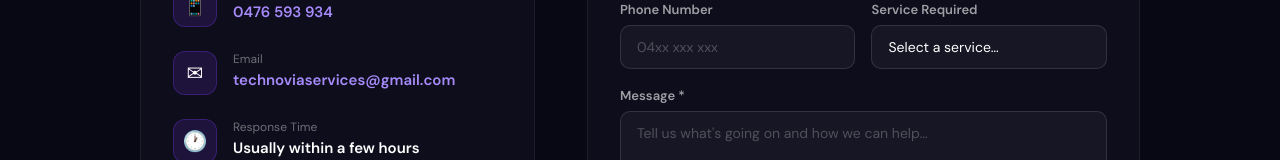
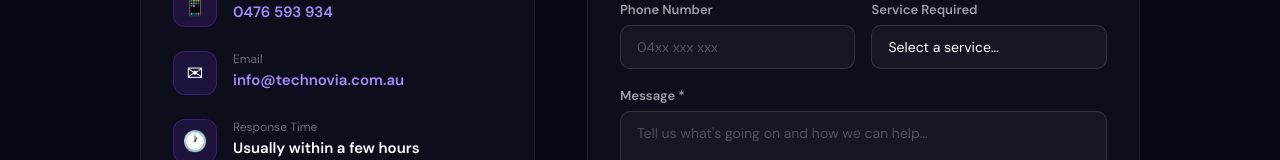
Before and after one commit to KrishanHimesh/Technovia, a React (Vite) app: page /contact in a window 1280 px wide. Shown: the part 572-732 px from the top of the page. Built offline with nearby package versions, Linux system fonts and the light colour scheme.

Commit message:
Email Update-all

```diff
--- a/public/index.html
+++ b/public/index.html
@@ -7,7 +7,7 @@
 
     <!-- Primary SEO Meta Tags -->
     <title>Technovia | IT Support, Drone Repair & CNC Services – Cheltenham, VIC</title>
-    <meta name="title" content="Technovia | IT Support, Drone Repair & CNC Services – Cheltenham, VIC" />
+    <meta name="title" content="Technovia | IT Support,Laptop & Drone Repairs, CNC Services – Cheltenham, VIC" />
     <meta name="description" content="Technovia offers expert IT support, drone repair & battery services, and CNC design in Cheltenham, Victoria. Same-day service, transparent pricing. Call 0476 593 934." />
     <meta name="keywords" content="IT support Cheltenham, drone repair Melbourne, drone battery repair, laptop repair Cheltenham VIC, CNC programming Cheltenham, computer repair Cheltenham, wifi setup Melbourne, Technovia" />
     <meta name="robots" content="index, follow" />
@@ -45,7 +45,7 @@
       "description": "IT support, drone repair, battery services, and CNC design and programming in Cheltenham, Victoria.",
       "url": "https://www.technovia.com.au",
       "telephone": "+61476593934",
-      "email": "technoviaservices@gmail.com",
+      "email": "info@technovia.com.au",
       "address": {
         "@type": "PostalAddress",
         "addressLocality": "Cheltenham",
--- a/src/pages/Apps.jsx
+++ b/src/pages/Apps.jsx
@@ -152,7 +152,7 @@ export default function Apps() {
           <p className="cta-desc">Our team is happy to walk you through the portals or help with anything else.</p>
           <div className="cta-buttons">
             <a href="tel:0476593934" className="btn-primary">📞 0476 593 934</a>
-            <a href="mailto:technoviaservices@gmail.com" className="cta-btn-email">✉ Email Us</a>
+            <a href="mailto:info@technovia.com.au" className="cta-btn-email">✉ Email Us</a>
           </div>
         </div>
       </section>
--- a/src/pages/Contact.jsx
+++ b/src/pages/Contact.jsx
@@ -170,7 +170,7 @@ function ContactInfo() {
         <div>
           <div className="contact-item-label">Email</div>
           <div className="contact-item-value">
-            <a href="mailto:technoviaservices@gmail.com">technoviaservices@gmail.com</a>
+            <a href="mailto:info@technovia.com.au">info@technovia.com.au</a>
           </div>
         </div>
       </div>
--- a/src/pages/Gallery.jsx
+++ b/src/pages/Gallery.jsx
@@ -167,7 +167,7 @@ export default function Gallery() {
           <p className="cta-desc">Call us or drop in — we'll assess your drone or battery for free.</p>
           <div className="cta-buttons">
             <a href="tel:0476593934" className="btn-primary">📞 0476 593 934</a>
-            <a href="mailto:technoviaservices@gmail.com" className="cta-btn-email">✉ Email Us</a>
+            <a href="mailto:info@technovia.com.au" className="cta-btn-email">✉ Email Us</a>
           </div>
         </div>
       </section>
--- a/src/pages/Home.jsx
+++ b/src/pages/Home.jsx
@@ -317,7 +317,7 @@ function CTASection() {
         <p className="cta-desc">Call us, email us, or drop in. We're here to help with all your IT, drone, and CNC needs.</p>
         <div className="cta-buttons">
           <a href="tel:0476593934" className="btn-primary">📞 0476 593 934</a>
-          <a href="mailto:technoviaservices@gmail.com" className="cta-btn-email">✉ Email Us</a>
+          <a href="mailto:info@technovia.com.au" className="cta-btn-email">✉ Email Us</a>
         </div>
       </div>
     </section>
```
